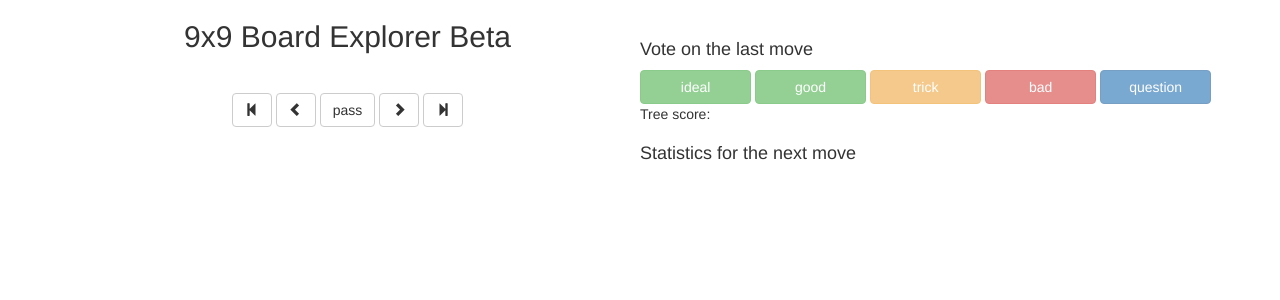
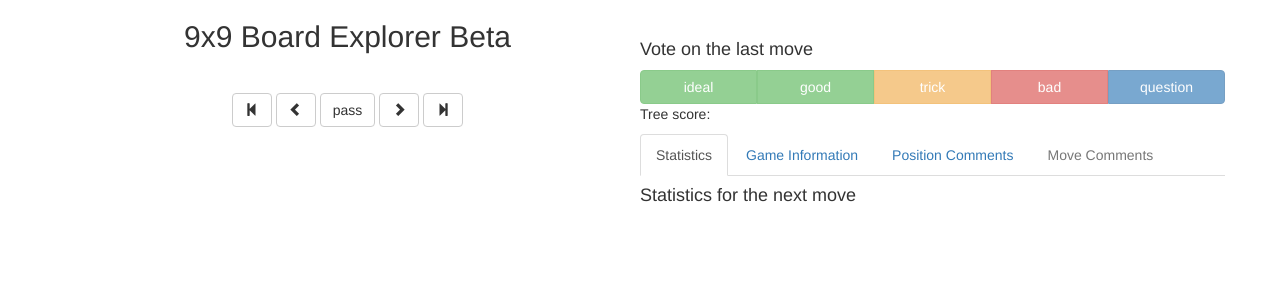
Before and after one commit to frostburn/divine_move, a Django app: template templates/go9x9.html in a window 1280 px wide. Shown: the top 300 px of the page. Run offline with Django 3.2, Linux system fonts and the light colour scheme; the template is opened without the code that fills it, so the values that code supplies are empty; some libraries are stand-ins or nearby versions.

Commit message:
User votes and messages for 9x9

```diff
--- a/static/js/go9x9.js
+++ b/static/js/go9x9.js
@@ -196,6 +196,35 @@
         }
     }
 
+    var game_num = 0;
+
+    function set_game_info(data){
+        $game_info = $("#game_info");
+        $previous_game = $("#previous_game");
+        $next_game = $("#next_game");
+        $game_info.empty();
+        $previous_game.prop("disabled", game_num == 0);
+
+        if (data){
+            $(game_info_structure).each(function(_, kn){
+                var key = kn[0];
+                var name = kn[1];
+                var value = data[key];
+                if (String(value).length){
+                    var $tr = $("<tr>");
+                    var $td = $("<td>");
+                    $td.html(name + ": " + value);
+                    $tr.append($td);
+                    $game_info.append($tr);
+                }
+            });
+            $next_game.prop("disabled", !data.next);
+        }
+        else {
+            $next_game.prop("disabled", true);
+        }
+    }
+
     function render_stones(draw, hint_draw, data){
         var player, opponent, hover_players, hover_opponents;
         if (black_to_play()){
@@ -241,30 +270,8 @@
         var $statistics = $("#statistics");
         $statistics.empty();
         var $stats_row;
-        $statistics_row = $("#statistics_row");
-        $game_info_row = $("#game_info_row");
-        $game_info = $("#game_info");
-        $game_info.empty();
-        if (data.info){
-            $statistics_row.addClass("hidden");
-            $game_info_row.removeClass("hidden");
-            $(game_info_structure).each(function(_, kn){
-                var key = kn[0];
-                var name = kn[1];
-                var value = data.info[key];
-                if (String(value).length){
-                    var $tr = $("<tr>");
-                    var $td = $("<td>");
-                    $td.html(name + ": " + value);
-                    $tr.append($td);
-                    $game_info.append($tr);
-                }
-            });
-        }
-        else {
-            $statistics_row.removeClass("hidden");
-            $game_info_row.addClass("hidden");
-        }
+        game_num = 0;
+        set_game_info(data.info);
         var $next = $("#next");
         var next_found = false;
         $next.off("click");
@@ -294,7 +301,7 @@
                 undos.push(data.endgame);
                 $status.empty();
                 next_endgame(move_data);
-                $("button.vote").prop("disabled", false);
+                $(".vote").attr("disabled", false);
             }
             if (!next_found && (move_data.color || move_data.label)){
                 $next.click(make_move);
@@ -302,7 +309,7 @@
             }
             if (move_data.label){
                 if (label_index % 2 == 0){
-                    $stats_row = $('<tr>');
+                    $stats_row = $("<tr>");
                 }
                 var $td = $('<td width="5%">');
                 $td.html(move_data.label)
@@ -374,9 +381,6 @@
                 hints.push(hint);
             }
         });
-        if (!$statistics.html()){
-            $statistics_row.addClass("hidden");
-        }
     }
 
     var background_draw;
@@ -405,8 +409,8 @@
         var parts = window.json_url.split("/");
         parts[parts.length - 2] = move_data.endgame;
         var url = parts.join("/");
-        var $vote_buttons = $("button.vote")
-        $vote_buttons.prop("disabled", true);
+        var $vote_buttons = $(".vote")
+        $vote_buttons.attr("disabled", true);
         var $resolve = $("#resolve");
         $resolve.addClass("hidden");
         //console.log(move_data);
@@ -432,18 +436,26 @@
                 else {
                     $status.empty();
                 }
-                $vote_buttons.each(function(){
-                    var $this = $(this);
-                    var name = $this.attr("name");
-                    var num = move_data[name];
-                    $this.data("num", num);
-                    if (num){
-                        $this.text(name + " (" + num + ")");
-                    }
-                    else {
-                        $this.text(name);
-                    }
-                });
+                set_vote_labels(move_data);
+            }
+        });
+    }
+
+    function set_vote_labels(data){
+        $(".votes input").each(function(){
+            var $this = $(this);
+            var name = $this.val();
+            var num = data[name];
+            if (num){
+                num = " (" + num + ")";
+            }
+            else {
+                num = "";
+            }
+            $this.siblings('span').text(num);
+            var $label = $this.parent();
+            if (data.user_vote == name){
+                $label.addClass('active');
             }
         });
     }
@@ -456,18 +468,25 @@
                 next_endgame({"endgame": undos.pop()});
             }
         });
-        $("button.vote").click(function(){
-            $("button.vote").prop("disabled", true);
+        $(".vote").click(function(){
             var $this = $(this);
-            var name = $this.attr("name");
-            var num = $this.data("num");
-            $this.text(name + " (" + (num + 1) + ")");
+            // Labels don't seem to respect the disabled property.
+            if ($this.attr("disabled")){
+                return;
+            }
+            var $input = $this.children('input');
+            var name = $input.val();
             var data = {
                 "type": name,
                 "source": undos[undos.length - 1],
                 "target": current_data.endgame
             };
-            $.post(window.json_url, JSON.stringify(data));
+            $.post(
+                window.json_url,
+                JSON.stringify(data),
+                set_vote_labels,
+                "json"
+            );
         });
         $("#resolve").click(function(){
             if (!confirm("Are you sure you want to resolve this position?\nAll stones will be considered alive.")){
@@ -510,6 +529,27 @@
                 }
             });
         });
+        function change_game(){
+            var parts = window.game_json_url.split("/");
+            parts[parts.length - 3] = current_data.endgame;
+            parts[parts.length - 2] = game_num;
+            var url = parts.join("/");
+            $.ajax({
+                url: url,
+                dataType: "json",
+                success: function(data){
+                    set_game_info(data);
+                }
+            });
+        };
+        $("#next_game").click(function(){
+            game_num += 1;
+            change_game();
+        });
+        $("#previous_game").click(function(){
+            game_num -= 1;
+            change_game();
+        });
         $.ajax({
             url: window.json_url,
             dataType: "json",
--- a/templates/go9x9.html
+++ b/templates/go9x9.html
@@ -30,26 +30,66 @@
         <div class="col-md-6">
             <div class="row game-buttons">
                 <h4>Vote on the last move</h4>
-                <button disabled id="ideal" name="ideal" class="vote btn btn-success btn-great-success" style="width:19%">ideal</button>
-                <button disabled id="good" name="good" class="vote btn btn-success" style="width:19%">good</button>
-                <button disabled id="trick" name="trick" class="vote btn btn-warning" style="width:19%">trick</button>
-                <button disabled id="bad" name="bad" class="vote btn btn-danger" style="width:19%">bad</button>
-                <button disabled id="question" name="question" class="vote btn btn-primary" style="width:19%">question</button>
+                <div class="btn-group btn-group-justified votes" data-toggle="buttons">
+                    <label class="btn btn-success btn-great-success vote" disabled>
+                        <input type="radio" id="ideal" name="vote" value="ideal" autocomplete="off"></input>ideal<span></span>
+                    </label>
+                    <label class="btn btn-success vote" disabled>
+                        <input type="radio" id="good" name="vote" value="good" autocomplete="off"></input>good<span></span>
+                    </label>
+                    <label class="btn btn-warning vote" disabled>
+                        <input type="radio" id="trick" name="vote" value="trick" autocomplete="off"></input>trick<span></span>
+                    </label>
+                    <label class="btn btn-danger vote" disabled>
+                        <input type="radio" id="bad" name="vote" value="bad" autocomplete="off"></input>bad<span></span>
+                    </label>
+                    <label class="btn btn-primary vote" disabled>
+                        <input type="radio" id="question" name="vote" value="question" autocomplete="off"></input>question<span></span>
+                    </label>
+                </div>
             </div>
             <div id="tree_row" class="row">
                 <p>Tree score: <span id="score"></span></p>
             </div>
-            <div id="statistics_row" class="row">
+            <div class="row">
+              <!-- Nav tabs -->
+              <ul class="nav nav-tabs" role="tablist">
+                <li role="presentation" class="active"><a href="#stats_tab" aria-controls="stats_tab" role="tab" data-toggle="tab">Statistics</a></li>
+                <li role="presentation"><a href="#game_tab" aria-controls="game_tab" role="tab" data-toggle="tab">Game Information</a></li>
+                <li role="presentation"><a href="#position_tab" aria-controls="position_tab" role="tab" data-toggle="tab">Position Comments</a></li>
+                <li role="presentation" class="disabled"><a href="#transition_tab" aria-controls="transition_tab" role="tab" data-toggle="tab">Move Comments</a></li>
+              </ul>
+
+              <!-- Tab panes -->
+              <div class="tab-content">
+                <div role="tabpanel" class="tab-pane active" id="stats_tab">
                     <h4>Statistics for the next move</h4>
                     <table cellspacing="1" cellpadding="0" border="0" class="table table-bordered">
                         <tbody id="statistics"></tbody>
+
                     </table>
                 </div>
-            <div id="game_info_row" class="row hidden">
-                <h4>Game Information</h4>
+                <div role="tabpanel" class="tab-pane" id="game_tab">
+                    <h4>Game information</h4>
+                    <button id="previous_game" class="btn btn-primary" disabled>
+                        <span class="glyphicon glyphicon-chevron-left" aria-hidden="true"></span>
+                    </button>
+                    <button id="next_game" class="btn btn-primary" disabled>
+                        <span class="glyphicon glyphicon-chevron-right" aria-hidden="true"></span>
+                    </button>
                     <table cellspacing="0" cellpadding="0" border="0" class="table table-striped">
                         <tbody id="game_info"></tbody>
                     </table>
+                </div>
+                <div role="tabpanel" class="tab-pane" id="position_tab">
+                    <h4>Comments on the position</h4>
+                    <p>Hei vaan</p>
+                </div>
+                <div role="tabpanel" class="tab-pane" id="transition_tab">
+                    <h4>Comments on the last move</h4>
+                    <p>Jaahas. Ei oo kyl joseki tää.</p>
+                </div>
+              </div>
             </div>
             <div class="row game-buttons">
                 <p id="status"></p>
@@ -63,6 +103,7 @@
         window.link_url = "{% url 'go9x9' code %}";
         window.json_url = "{% url 'go9x9_json' code %}";
         window.end_json_url = "{% url 'go9x9_end_json' code %}";
+        window.game_json_url = "{% url 'go9x9_game_json' code 1 %}";
     </script>
     <script type="text/javascript" src="{% static 'js/go9x9.js' %}"></script>
 {% endblock %}
--- a/urls.py
+++ b/urls.py
@@ -15,6 +15,7 @@ urlpatterns = [
     url(r'^go9x9/(?P<code>[a-zA-Z0-9_-]+)/$', views.Go9x9View.as_view(), name='go9x9'),
     url(r'^json/go9x9/(?P<code>[a-zA-Z0-9_-]+)/$', views.Go9x9JSONView.as_view(), name='go9x9_json'),
     url(r'^json/go9x9/end/(?P<code>[a-zA-Z0-9_-]+)/$', views.Go9x9JSONEndView.as_view(), name='go9x9_end_json'),
+    url(r'^json/go9x9/game/(?P<code>[a-zA-Z0-9_-]+)/(?P<game_num>[0-9]+)/$', views.Go9x9JSONGameView.as_view(), name='go9x9_game_json'),
     url(r'^api/go9x9/add_sgf/$', views.go9x9_add_sgf, name='go9x9_sgf_api'),
     url(r'^$', views.IndexView.as_view(), name='index'),
 ]
```
Also changed, not shown: models.py (+70 -17 lines), views.py (+40 -16 lines). Lines whose indentation alone changed are shown as unchanged.
